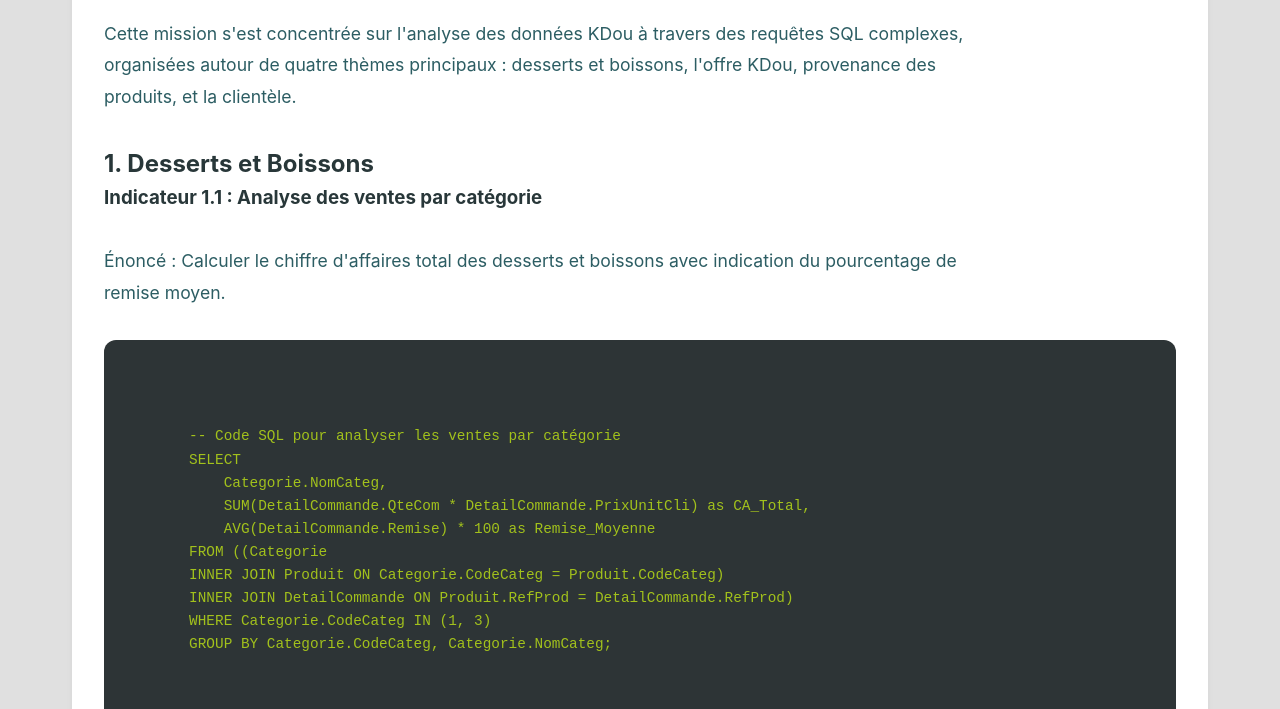
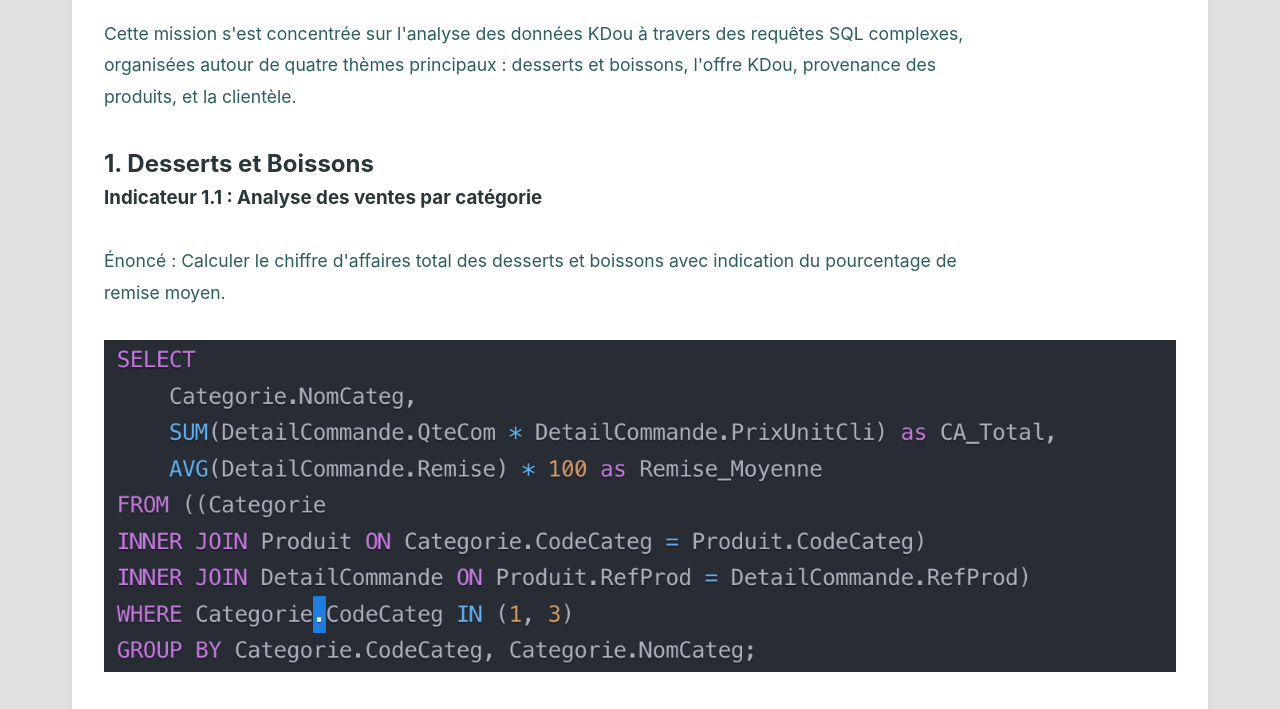
Before and after one commit to prdsrm/mission4, a plain HTML site: page mission3.html in a window 1280 px wide. Shown: the part 225-934 px from the top of the page. Drawn offline with Linux system fonts and the light colour scheme.

Commit message:
Added the use of images

```diff
--- a/mission3.html
+++ b/mission3.html
@@ -46,22 +46,12 @@
           avec indication du pourcentage de remise moyen.
         </p>
 
-        <div class="sql-placeholder">
-          <pre class="sql-code">
-                    <code>
-        -- Code SQL pour analyser les ventes par catégorie
-        SELECT
-            Categorie.NomCateg,
-            SUM(DetailCommande.QteCom * DetailCommande.PrixUnitCli) as CA_Total,
-            AVG(DetailCommande.Remise) * 100 as Remise_Moyenne
-        FROM ((Categorie
-        INNER JOIN Produit ON Categorie.CodeCateg = Produit.CodeCateg)
-        INNER JOIN DetailCommande ON Produit.RefProd = DetailCommande.RefProd)
-        WHERE Categorie.CodeCateg IN (1, 3)
-        GROUP BY Categorie.CodeCateg, Categorie.NomCateg;
-                    </code>
-                </pre>
-        </div>
+        <!-- We need to show we can use images -->
+        <img
+          class="indicator-img"
+          src="assets/img/indicator1-1.png"
+          alt="Indicator 1.1"
+        />
 
         <p class="section-text">Résultat :</p>
 
--- a/style.css
+++ b/style.css
@@ -279,3 +279,8 @@ footer {
     max-width: none;
   }
 }
+
+.indicator-img {
+  width: 100%;
+  height: auto;
+}
```
Also changed, not shown: assets/img/indicator1-1.png (added).
